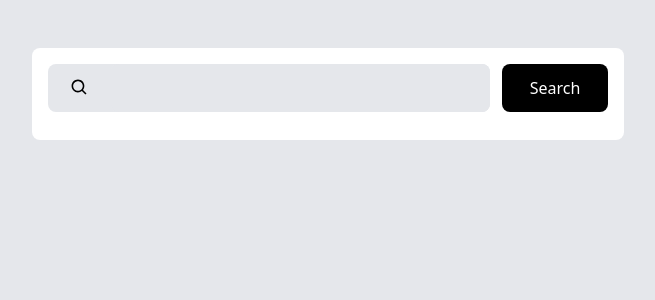
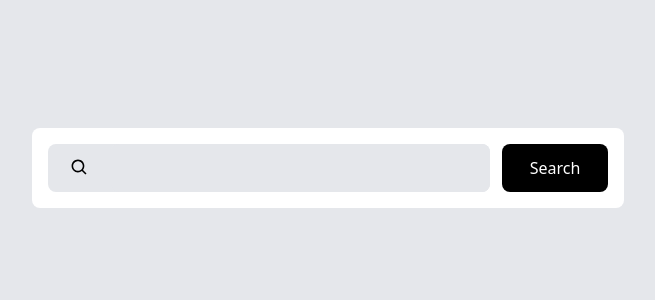
Before and after one commit to srush-shah/giphy-search, a React (Create React App) app: page / in a window 1280 px wide. Shown: the top 300 px of the page, without its empty margins (312-967 px from the left). Built offline with nearby package versions, Linux system fonts and the light colour scheme.

Commit message:
show and hide on click logic added to styling

```diff
--- a/src/App.js
+++ b/src/App.js
@@ -7,12 +7,14 @@ function App() {
   const [isClicked, setIsClicked] = useState(false);
   return (
     <>
-      <div className="container py-12 w-screen px-12 bg-gray-200 max-w-screen-2xl max-h-screen h-screen">
+      <div className="container py-32 w-screen px-12 bg-gray-200 max-w-screen-2xl max-h-screen h-screen">
         <div className="container mx-auto bg-white w-1/2 h-max p-4 rounded-lg flex flex-col gap-3">
           <div className="w-full h-12">
             <SearchBar isClicked={isClicked} setIsClicked={setIsClicked} />
           </div>
-          <div className="w-full h-full">{isClicked ? <>Hello</> : ""}</div>
+          <div className={`w-full h-full ${isClicked ? "block" : "hidden"}`}>
+            Hello
+          </div>
         </div>
       </div>
     </>
```
